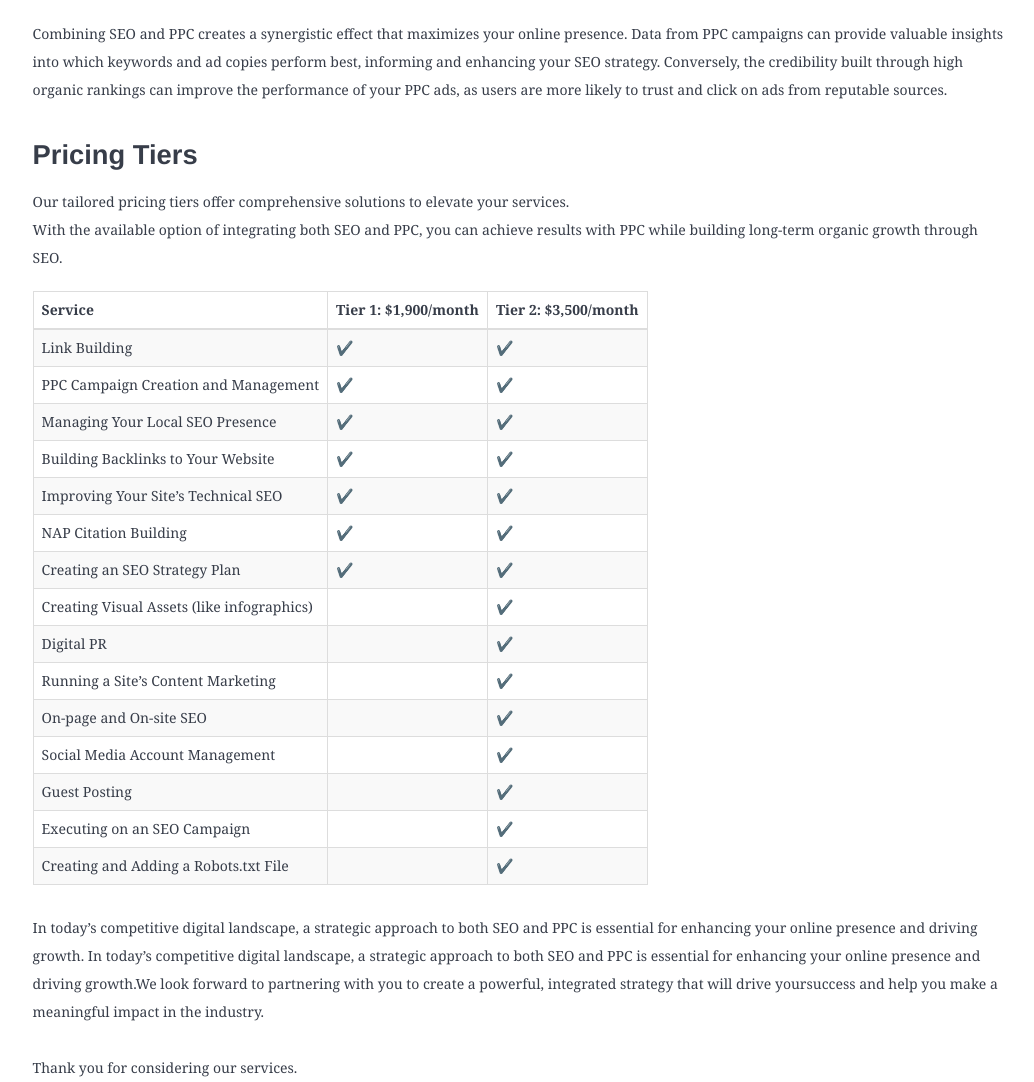
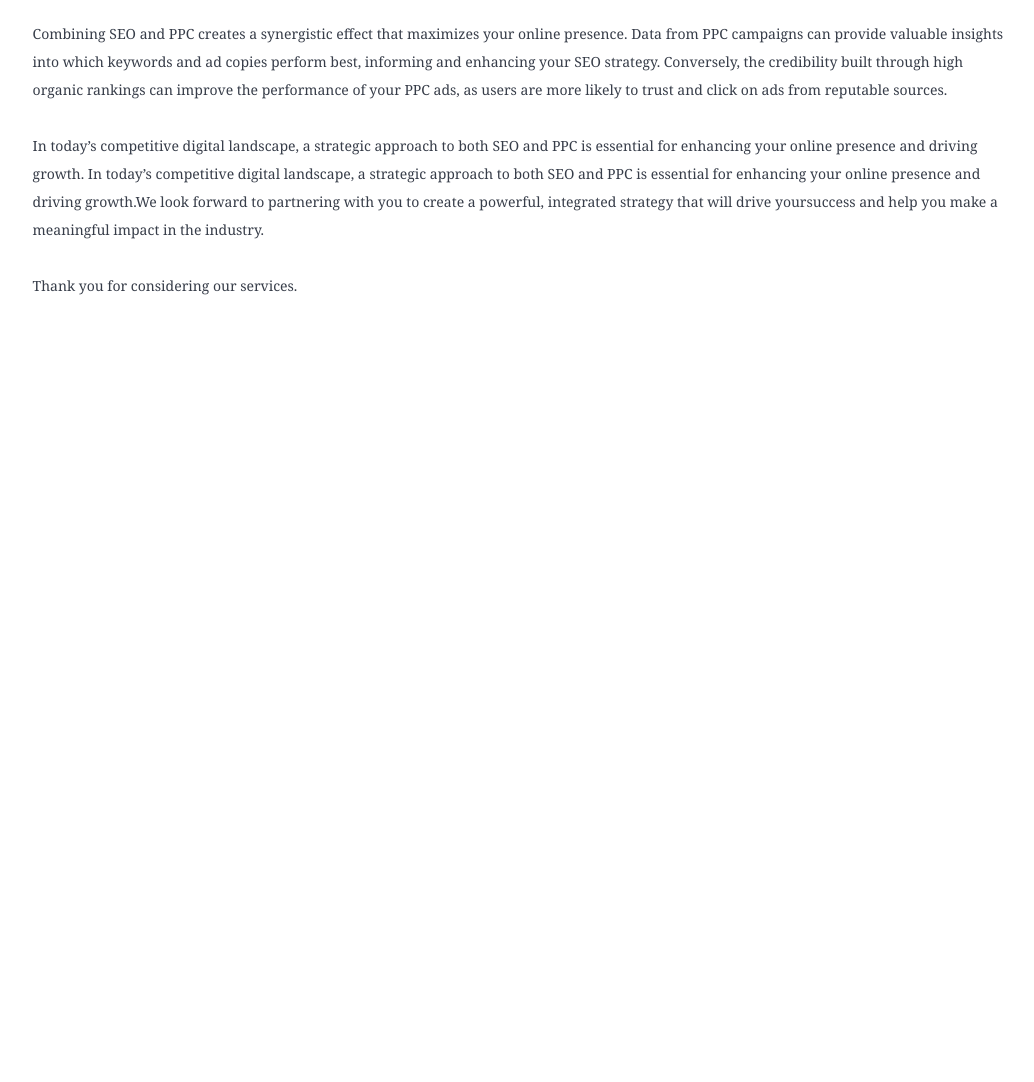
Before and after one commit to BigSpice/patpages.github.io, a plain HTML site: page index.html in a window 1280 px wide. Shown: the part 5072-6154 px from the top of the page, without its empty margins (121-1155 px from the left). After the commit the page ends 5372 px from the top, so only its background shows below. Drawn offline with nearby package versions, Linux system fonts and the light colour scheme.

Commit message:
Update index.html

```diff
--- a/index.html
+++ b/index.html
@@ -84,95 +84,6 @@ Creating and Adding a Robots.txt File</p>
 <p class="has-line-data" data-line-start="100" data-line-end="101">While SEO lays the groundwork for sustainable growth, PPC advertising provides the immediate boost needed to attract and convert clients quickly. By running targeted PPC campaigns, we can reach potential clients at the exact moment they are searching for services. PPC is an effective tool to generate quick results.</p>
 <p class="has-line-data" data-line-start="102" data-line-end="103">Combining SEO and PPC creates a synergistic effect that maximizes your online presence. Data from PPC campaigns can provide valuable insights into which keywords and ad copies perform best, informing and enhancing your SEO strategy. Conversely, the credibility built through high organic rankings can improve the performance of your PPC ads, as users are more likely to trust and click on ads from reputable sources.</p>
 <p class="has-line-data" data-line-start="104" data-line-end="105">Combining SEO and PPC creates a synergistic effect that maximizes your online presence. Data from PPC campaigns can provide valuable insights into which keywords and ad copies perform best, informing and enhancing your SEO strategy. Conversely, the credibility built through high organic rankings can improve the performance of your PPC ads, as users are more likely to trust and click on ads from reputable sources.</p>
-<h2 class="code-line" data-line-start="106" data-line-end="107"><a id="Pricing_Tiers_106"></a>Pricing Tiers</h2>
-<p class="has-line-data" data-line-start="107" data-line-end="109">Our tailored pricing tiers offer comprehensive solutions to elevate your services.<br>
-With the available option of integrating both SEO and PPC, you can achieve results with PPC while building long-term organic growth through SEO.</p>
-<table class="table table-striped table-bordered">
-<thead>
-<tr>
-<th><strong>Service</strong></th>
-<th><strong>Tier 1: $1,900/month</strong></th>
-<th><strong>Tier 2: $3,500/month</strong></th>
-</tr>
-</thead>
-<tbody>
-<tr>
-<td>Link Building</td>
-<td>✔️</td>
-<td>✔️</td>
-</tr>
-<tr>
-<td>PPC Campaign Creation and Management</td>
-<td>✔️</td>
-<td>✔️</td>
-</tr>
-<tr>
-<td>Managing Your Local SEO Presence</td>
-<td>✔️</td>
-<td>✔️</td>
-</tr>
-<tr>
-<td>Building Backlinks to Your Website</td>
-<td>✔️</td>
-<td>✔️</td>
-</tr>
-<tr>
-<td>Improving Your Site’s Technical SEO</td>
-<td>✔️</td>
-<td>✔️</td>
-</tr>
-<tr>
-<td>NAP Citation Building</td>
-<td>✔️</td>
-<td>✔️</td>
-</tr>
-<tr>
-<td>Creating an SEO Strategy Plan</td>
-<td>✔️</td>
-<td>✔️</td>
-</tr>
-<tr>
-<td>Creating Visual Assets (like infographics)</td>
-<td></td>
-<td>✔️</td>
-</tr>
-<tr>
-<td>Digital PR</td>
-<td></td>
-<td>✔️</td>
-</tr>
-<tr>
-<td>Running a Site’s Content Marketing</td>
-<td></td>
-<td>✔️</td>
-</tr>
-<tr>
-<td>On-page and On-site SEO</td>
-<td></td>
-<td>✔️</td>
-</tr>
-<tr>
-<td>Social Media Account Management</td>
-<td></td>
-<td>✔️</td>
-</tr>
-<tr>
-<td>Guest Posting</td>
-<td></td>
-<td>✔️</td>
-</tr>
-<tr>
-<td>Executing on an SEO Campaign</td>
-<td></td>
-<td>✔️</td>
-</tr>
-<tr>
-<td>Creating and Adding a Robots.txt File</td>
-<td></td>
-<td>✔️</td>
-</tr>
-</tbody>
-</table>
 <p class="has-line-data" data-line-start="129" data-line-end="130">In today’s competitive digital landscape, a strategic approach to both SEO and PPC is essential for enhancing your online presence and driving growth. In today’s competitive digital landscape, a strategic approach to both SEO and PPC is essential for enhancing your online presence and driving growth.We look forward to partnering with you to create a powerful, integrated strategy that will drive yoursuccess and help you make a meaningful impact in the industry.</p>
 <p class="has-line-data" data-line-start="131" data-line-end="132">Thank you for considering our services.</p>
 </body></html>
```
